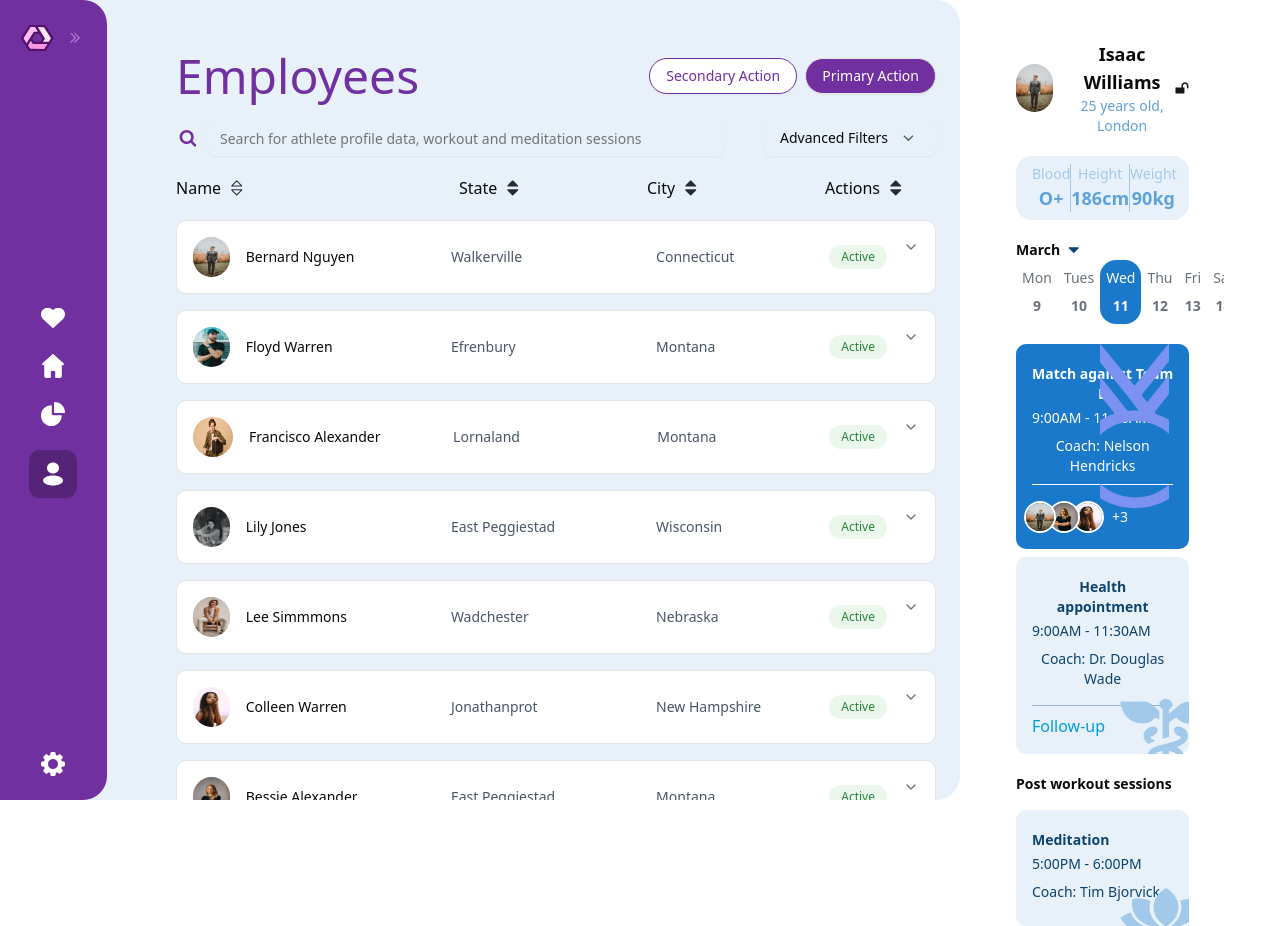
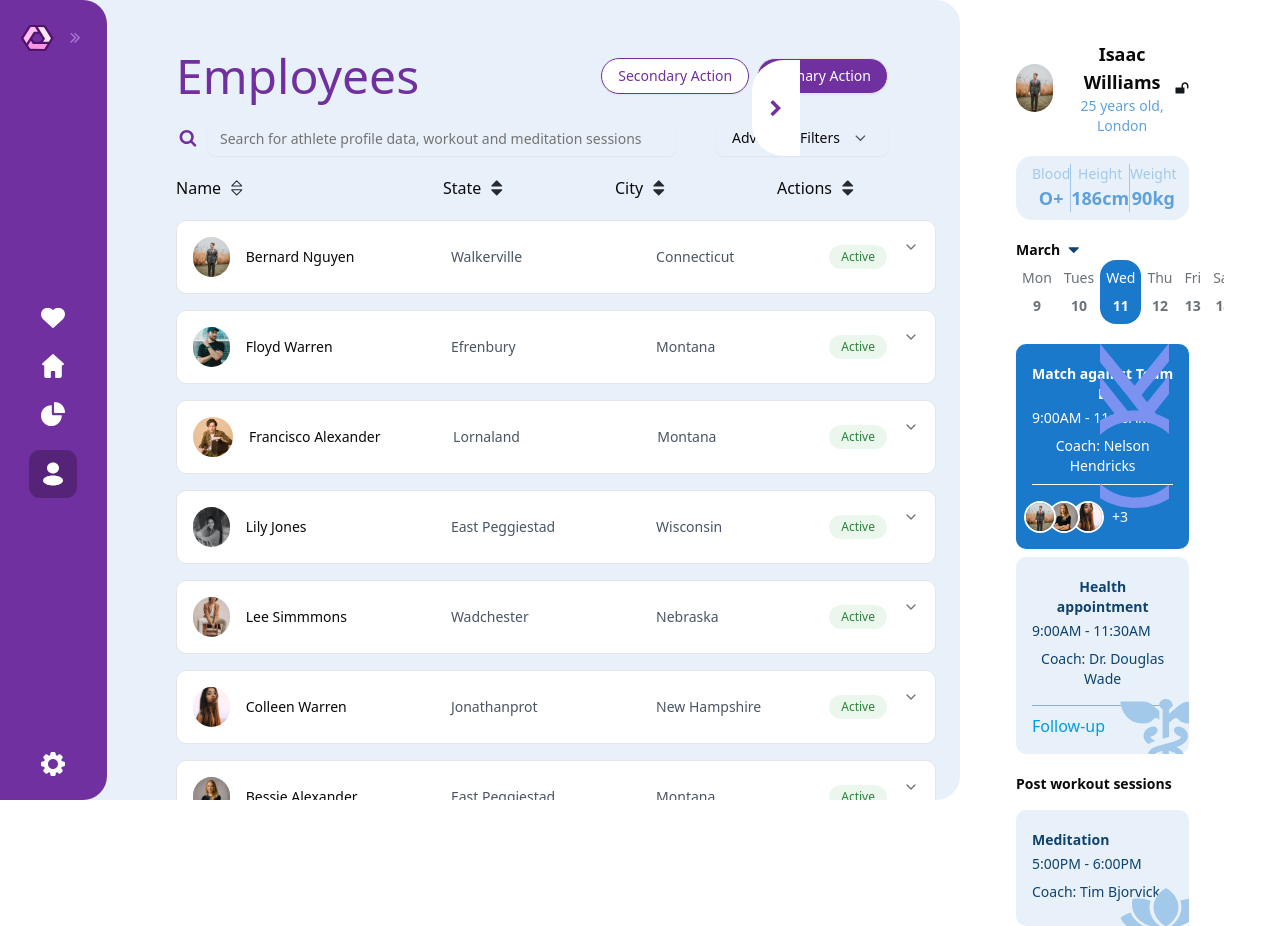
Before and after one commit to jpastolfi/mediaweb-joao-costa, a React (Vite) app in the folder project-joao-costa/: page / in a window 1280 px wide. Built offline with nearby package versions, Linux system fonts and the light colour scheme.

Commit message:
feature: Arrow to close/open the employee details sidebar

```diff
--- a/project-joao-costa/src/components/EmployeeContainer.tsx
+++ b/project-joao-costa/src/components/EmployeeContainer.tsx
@@ -85,7 +85,7 @@ export default function EmployeeContainer() {
   ];
   return (
     <div className='flex flex-col items-center h-screen w-9/12 bg-light-blue rounded-r-3xl mx-auto absolute pl-44 py-13 pr-6 overflow-y-auto overflow-x-hidden no-scrollbar'>
-      <div className='flex flex-col items-center justify-between w-full'>
+      <div className='flex flex-col w-full pr-12'>
         <EmployeeHeader />
         <EmployeeSearchbar />
       </div>
--- a/project-joao-costa/src/components/EmployeeContainer/EmployeeCard.tsx
+++ b/project-joao-costa/src/components/EmployeeContainer/EmployeeCard.tsx
@@ -45,7 +45,7 @@ export default function EmployeeCard({employee}: {employee: Employee}) {
             <AccordionTrigger className="p-4 hover:no-underline w-full [&[data-state=open]>div>div:last-child>svg]:rotate-180">
               <div className="flex items-center justify-between w-full">
                 <div className="flex items-center w-full gap-4">
-                    <img className="size-10 rounded-full" src={image} alt={`${employee.name}'s profile`} />
+                    <img className="size-10 rounded-full object-cover" src={image} alt={`${employee.name}'s profile`} />
                   <div className="flex flex-col sm:flex-row sm:items-center sm:gap-8 w-full justify-between">
                     <span className="w-1/3 font-medium">{employee.name}</span>
                     <span className="w-1/3 text-gray-600">{employee.location}</span>
--- a/project-joao-costa/src/components/EmployeeData.tsx
+++ b/project-joao-costa/src/components/EmployeeData.tsx
@@ -1,4 +1,5 @@
 
+import arrowRight from "../assets/arrow-right.svg";
 import bernard from "../assets/bernard.png";
 import bessie from "../assets/bessie.png";
 import colleen from "../assets/colleen.png";
@@ -6,7 +7,6 @@ import { CalendarSection } from "./EmployeeData/CalendarSection";
 import { EventCard } from "./EmployeeData/EventCards";
 import { ProfileHeader } from "./EmployeeData/ProfileHeader";
 import { StatsSection } from "./EmployeeData/StatsSection";
-
 const events = [
   {
     title: "Match against Team B",
@@ -34,6 +34,9 @@ export default function Dashboard() {
   return (
     <div className="w-3/12 h-screen absolute right-0 px-14 py-10 flex flex-col gap-5 bg-white">
       <ProfileHeader />
+      <div className="absolute top-15 right-120 flex items-center justify-center w-12 h-24 rounded-l-4xl bg-white">
+          <img src={arrowRight} alt="arrow-right" className="w-4 h-4" />
+      </div>
       <StatsSection />
       <CalendarSection />
       <div className="flex flex-col gap-y-2">
--- a/project-joao-costa/src/components/EmployeeData/EventCards.tsx
+++ b/project-joao-costa/src/components/EmployeeData/EventCards.tsx
@@ -20,7 +20,7 @@ export function EventCard({ title, time, coach, participants, active, activity }
               key={index}
               src={participant}
               alt="Participant"
-              className="size-8 rounded-full border-2 border-white -ml-2"
+              className="size-8 rounded-full border-2 border-white -ml-2 object-cover"
               style={{ zIndex: participants.length - index }}
             />
           ))}
--- a/project-joao-costa/src/components/EmployeeData/ProfileHeader.tsx
+++ b/project-joao-costa/src/components/EmployeeData/ProfileHeader.tsx
@@ -8,7 +8,7 @@ export function ProfileHeader() {
         <img
           src={bernard}
           alt="Profile"
-          className="w-12 h-12 rounded-full"
+          className="w-12 h-12 rounded-full object-cover"
         />
         <div className="flex flex-col items-start">
           <h2 className="text-lg font-semibold">Isaac Williams</h2>
```
Also changed, not shown: project-joao-costa/src/assets/arrow-right.svg (added).
